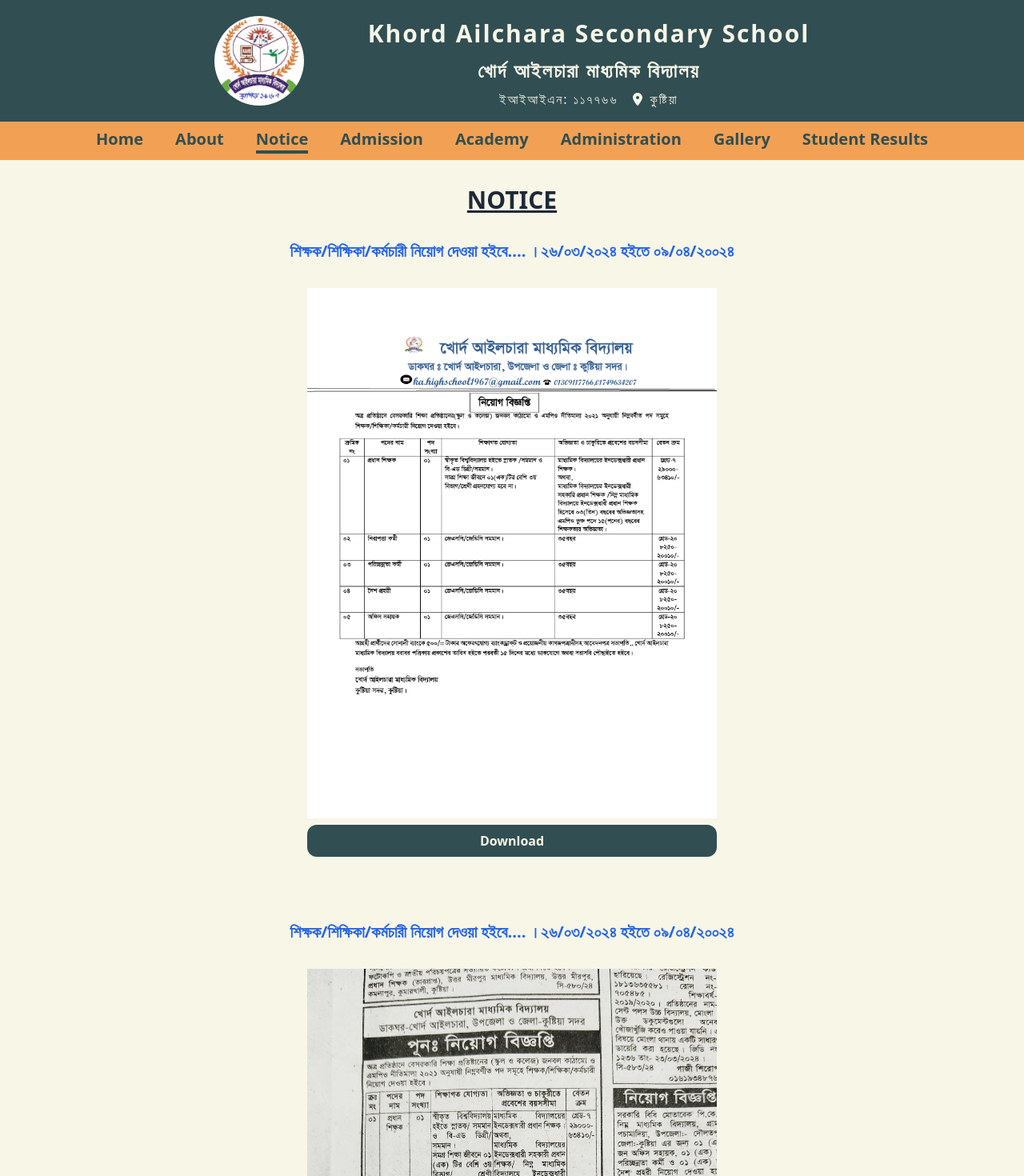
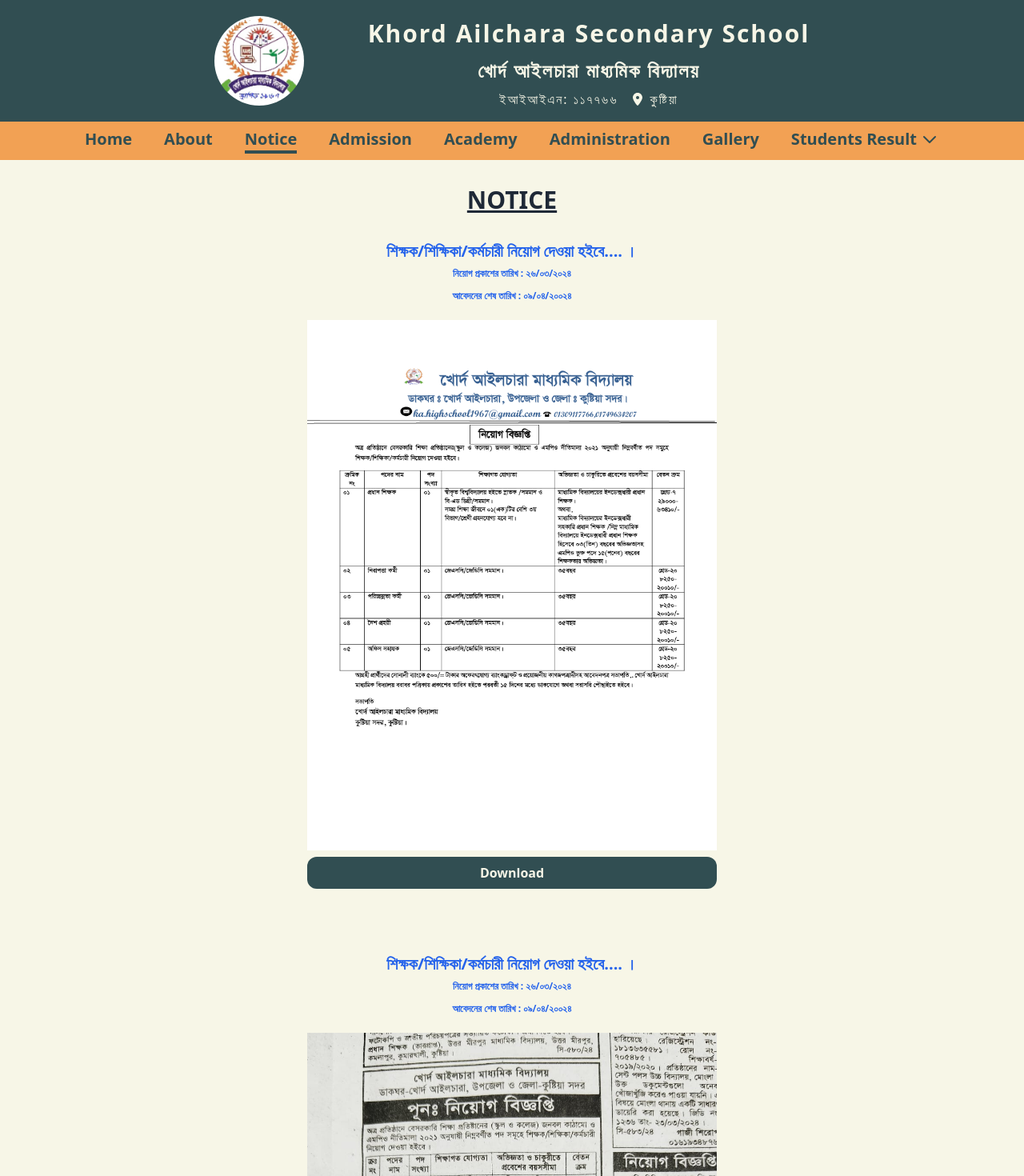
Before and after one commit to Zubayer-Aurnab/SCHOOL-PROJECT, a React (Vite) app: page /notice in a window 1280 px wide. Shown: the top 1470 px of the page at 80% size. Built offline with nearby package versions, Linux system fonts and the light colour scheme.

Commit message:
Navbar updated

```diff
--- a/package.json
+++ b/package.json
@@ -18,6 +18,7 @@
     "react-icons": "^5.0.1",
     "react-router-dom": "^6.22.3",
     "sort-by": "^1.2.0",
+    "styled-components": "^6.1.8",
     "swiper": "^11.1.0"
   },
   "devDependencies": {
@@ -25,6 +26,7 @@
     "@types/react-dom": "^18.2.22",
     "@vitejs/plugin-react": "^4.2.1",
     "autoprefixer": "^10.4.19",
+    "daisyui": "^4.10.1",
     "eslint": "^8.57.0",
     "eslint-plugin-react": "^7.34.1",
     "eslint-plugin-react-hooks": "^4.6.0",
--- a/src/Components/shared/Nav/NavBar.jsx
+++ b/src/Components/shared/Nav/NavBar.jsx
@@ -1,13 +1,17 @@
+import { useState } from "react";
+import { FaLocationDot } from "react-icons/fa6";
 import { NavLink } from "react-router-dom";
-import logo from "../../../assets/logo2.png"
-import { FaLocationDot } from "react-icons/fa6";
-import { useState } from "react";
+import logo from "../../../assets/logo2.png";
 
 const NavBar = () => {
     const [isOpen, setIsOpen] = useState(false);
+    const [Open, setOpen] = useState(false);
 
     const toggleDropdown = () => {
         setIsOpen(!isOpen);
+    };
+    const Dropdown = () => {
+        setOpen(!Open);
     };
     const links = <>
 
@@ -67,14 +71,29 @@
         >
             Gallery
         </NavLink>
-        <NavLink
-            to="/"
-            className={({ isActive, isPending }) =>
-                isPending ? "pending" : isActive ? "text-[#314E52] lg:text-xl  font-semibold" : "text-[#314E52] lg:text-xl hover:border-b-4 border-[#314E52] font-semibold"
-            }
-        >
-            Student Results
-        </NavLink>
+        <div className="lg:relative pb-4 lg:pb">
+            <p
+                className=" text-[#314E52] lg:text-xl  font-semibold flex items-center gap-1 cursor-pointer"
+                onClick={Dropdown}
+            >
+                Students Result
+                <svg xmlns="http://www.w3.org/2000/svg" className="h-6 w-6 text-[#314E52] font-bold " fill="none" viewBox="0 0 24 24" stroke="currentColor">
+                    {Open ? (
+                        <path strokeLinecap="round" strokeLinejoin="round" strokeWidth={2} d="M5 15l7-7 7 7" />
+                    ) : (
+                        <path strokeLinecap="round" strokeLinejoin="round" strokeWidth={2} d="M19 9l-7 7-7-7" />
+                    )}
+                </svg>
+            </p>
+            {Open && (
+                <div className="lg:absolute lg:z-10 right-0 mt-2 lg:w-48  bg-[#F2A154]  rounded-md shadow-lg border-2 border-[#314E52] ">
+                    <a href="http://www.educationboardresults.gov.bd/" target="_blank" className="block px-4 py-2 text-[#314E52] font-semibold hover:bg-[#314E52] hover:text-white border-b border-[#314E52]">HSC Result</a>
+                    <a href="http://www.educationboardresults.gov.bd/" target="_blank" className="block px-4 py-2 text-[#314E52] font-semibold hover:bg-[#314E52] hover:text-white">SSC Result</a>
+
+                </div>
+            )}
+        </div>
+
 
     </>
     return (
@@ -122,6 +141,7 @@
                 </div>
                 <div style={{ maxHeight: isOpen ? '100vh' : '0', overflow: 'hidden', transition: 'max-height 1s ease' }} className="flex flex-col gap-5 px-2 ">
                     {links}
+
                 </div>
             </div>
             {/* bottom nav */}
--- a/src/Components/ui/About/About.jsx
+++ b/src/Components/ui/About/About.jsx
@@ -12,7 +12,7 @@
             {/* Principal And chairman section  */}
             <div className='flex flex-col lg:flex-row gap-8 lg:gap-0 justify-evenly'>
                 <div className='border-4'>
-                    <h1 className=' bg-[#E7E6E1] px-2'>প্রধান শিক্ষকঃ</h1>
+                    <h1 className=' bg-[#E7E6E1] px-2 '>প্রধান শিক্ষকঃ</h1>
                     <div className='p-8 text-center flex flex-col items-center'>
                         <img src={a2} alt="" className='w-60 rounded-full mb-2' />
                         <p>মোঃ মাসুদ আল মামুন</p>
--- a/src/Components/ui/ImportantLinks/ImportantLinks.jsx
+++ b/src/Components/ui/ImportantLinks/ImportantLinks.jsx
@@ -9,7 +9,7 @@
 
 
                 <div className="border-b border-[#314E52] p-4">
-                    <Link to={"https://deo.kushtia.gov.bd/"} target="_blank">
+                    <Link to={"https://www.jessoreboard.gov.bd/"} target="_blank">
                         <p className="text-blue-600 flex items-center gap-2 hover:underline "> <MdSchool className="text-black text-xl " /> যশোর,শিক্ষা বোর্ড </p>
                     </Link>
                 </div>
--- a/src/Components/ui/Notice/Notice.jsx
+++ b/src/Components/ui/Notice/Notice.jsx
@@ -1,6 +1,6 @@
-import niyog from '../../../assets/niyog.png'
-import newspaper from '../../../assets/newspaper.png'
-import pdf from '../../../assets/re.pdf'
+import newspaper from '../../../assets/newspaper.png';
+import niyog from '../../../assets/niyog.png';
+import pdf from '../../../assets/re.pdf';
 const Notice = () => {
     return (
         <div className="bg-[#F7F6E7]">
@@ -8,7 +8,16 @@
                 <h1 className="text-2xl lg:text-3xl font-bold  text-gray-800 text-center my-8 underline">NOTICE </h1>
                 {/* 1st notice */}
                 <div className=' mb-10 lg:mb-20'>
-                    <h1 className='text-center text-[15px] lg:text-xl text-blue-600 font-bold mb-4 lg:mb-8'>শিক্ষক/শিক্ষিকা/কর্মচারী নিয়োগ  দেওয়া হইবে.... ।২৬/০৩/২০২৪  হইতে  ০৯/০৪/২০০২৪</h1>
+                    <h1 className='text-center text-[15px] lg:text-xl text-blue-600 font-bold mb-4 '>
+                        শিক্ষক/শিক্ষিকা/কর্মচারী নিয়োগ  দেওয়া হইবে.... ।
+                        <p className='text-[12px] text-blue-600 font-bold'>
+                            নিয়োগ প্রকাশের তারিখ : ২৬/০৩/২০২৪
+                        </p>
+                        <p className='text-[12px] text-blue-600 font-bold'>
+                            আবেদনের শেষ তারিখ : ০৯/০৪/২০০২৪
+                        </p>
+                    </h1>
+
                     <div className='flex flex-col items-center justify-center '>
                         <img src={niyog} alt="" className='w-1/2 ' />
                         <a href={pdf} download='niyog biggopti' className='bg-[#314E52] text-[#F7F6E7] w-1/2 p-1 lg:p-2 rounded-xl mt-2 font-bold text-center'>    <button >Download</button></a>
@@ -17,10 +26,20 @@
 
                 {/* 2nd notice */}
                 <div className=''>
-                    <h1 className='text-center text-[15px] lg:text-xl text-blue-600 font-bold mb-4 lg:mb-8'>শিক্ষক/শিক্ষিকা/কর্মচারী নিয়োগ  দেওয়া হইবে.... ।২৬/০৩/২০২৪  হইতে  ০৯/০৪/২০০২৪</h1>
+                    <h1 className='text-center text-[15px] lg:text-xl text-blue-600 font-bold mb-4 '>
+                        শিক্ষক/শিক্ষিকা/কর্মচারী নিয়োগ  দেওয়া হইবে.... ।
+                        <p className='text-[12px] text-blue-600 font-bold'>
+                            নিয়োগ প্রকাশের তারিখ : ২৬/০৩/২০২৪
+                        </p>
+                        <p className='text-[12px] text-blue-600 font-bold'>
+                            আবেদনের শেষ তারিখ : ০৯/০৪/২০০২৪
+                        </p>
+
+                    </h1>
                     <div className='flex flex-col items-center justify-center mb-10 '>
                         <img src={newspaper} alt="" className='w-1/2' />
                         <a href={newspaper} download='niyog biggopti' className='bg-[#314E52] text-[#F7F6E7] w-1/2 p-1 lg:p-2 rounded-xl mt-2 font-bold text-center' >    <button >Download</button></a>
+
                     </div>
                 </div>
             </div>
--- a/tailwind.config.js
+++ b/tailwind.config.js
@@ -4,5 +4,6 @@
   theme: {
     extend: {},
   },
+  // eslint-disable-next-line no-undef
   plugins: [],
 };
```
Also changed, not shown: 2 other files (tests, documents, lock files or other folders).
